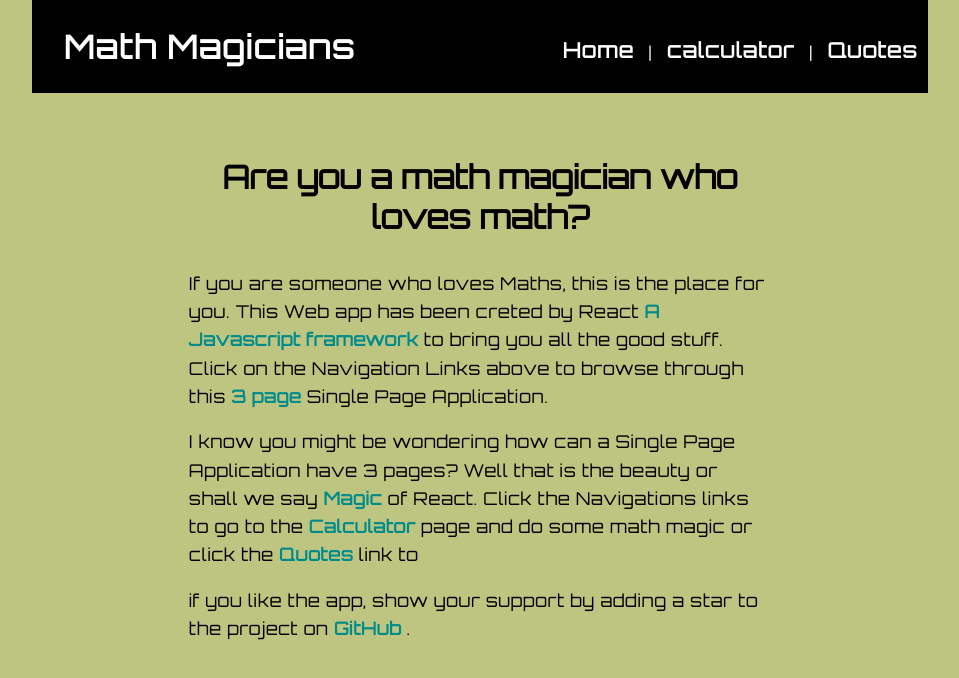
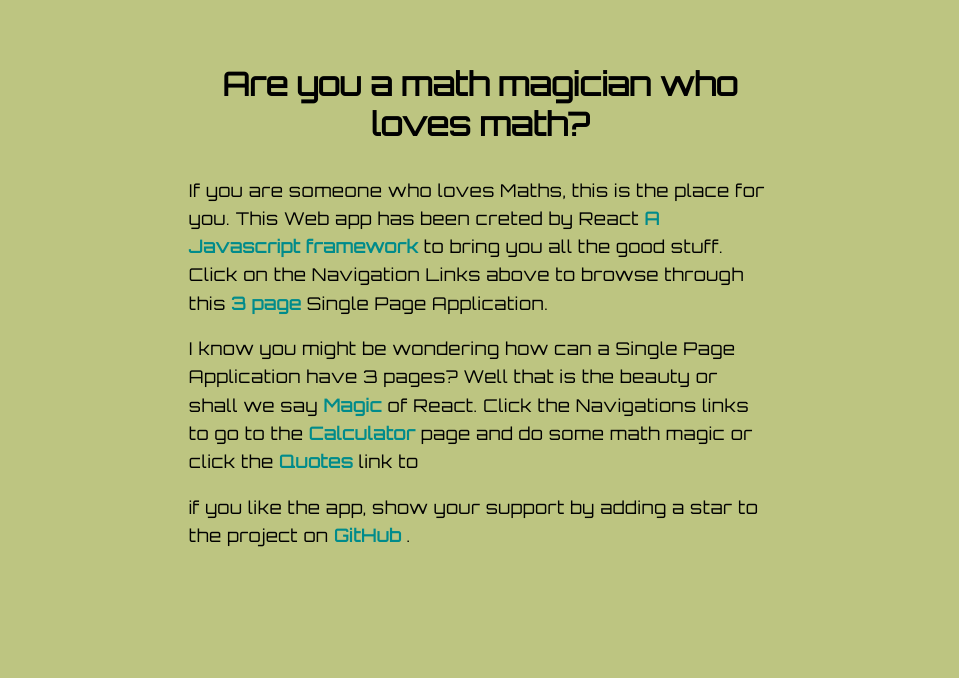
Before and after one commit to Benmuiruri/purchase-helper, a React (Create React App) app: page / in a window 1280 px wide. Shown: the top 678 px of the page, without its empty margins (160-1119 px from the left). Built offline with nearby package versions, Linux system fonts and the light colour scheme.

Commit message:
Add operations.js tests, add calculate.js tests

```diff
--- a/package.json
+++ b/package.json
@@ -4,7 +4,6 @@
   "private": true,
   "dependencies": {
     "@testing-library/jest-dom": "^5.16.4",
-    "@testing-library/react": "^13.1.1",
     "@testing-library/user-event": "^13.5.0",
     "big.js": "^6.1.1",
     "prop-types": "^15.8.1",
@@ -13,6 +12,7 @@
     "react-icons": "^4.3.1",
     "react-router-dom": "^6.3.0",
     "react-scripts": "5.0.1",
+    "react-test-renderer": "^18.1.0",
     "web-vitals": "^2.1.4"
   },
   "scripts": {
@@ -44,6 +44,7 @@
     "@babel/eslint-parser": "^7.17.0",
     "@babel/plugin-syntax-jsx": "^7.16.7",
     "@babel/preset-react": "^7.16.7",
+    "@testing-library/react": "^13.1.1",
     "eslint": "^7.32.0",
     "eslint-config-airbnb": "^18.2.1",
     "eslint-plugin-import": "^2.26.0",
--- a/src/components/Navigation.js
+++ b/src/components/Navigation.js
@@ -1,23 +1,40 @@
-import { Link } from 'react-router-dom';
+/* eslint-disable*/
+import { NavLink } from 'react-router-dom';
 import './Navigation.css';
 
 function Navigation() {
-  return (
-    <div className="header">
-      <h2>Math Magicians</h2>
-      <nav className="navigation">
-        <Link to="/">Home</Link>
-        {' '}
-        |
-        {' '}
-        <Link to="/calculator">calculator</Link>
-        {' '}
-        |
-        {' '}
-        <Link to="/quotes">Quotes</Link>
-      </nav>
-    </div>
-  );
+   const links = [
+     {
+       id: 1,
+       path: '/',
+       text: 'Home',
+     },
+     {
+       id: 2,
+       path: '/calculator',
+       text: 'Calculator',
+     },
+     {
+       id: 3,
+       path: '/quotes',
+       text: 'Quotes',
+     },
+   ];
+
+   return (
+     <nav className='navigation'>
+       <div className='head'></div>
+     </nav>
+   )
+  // return (
+  //     <div className="header">
+  //       <h2>Math Magicians</h2>
+  //       <nav className="navigation">
+  //         <Link to="/">Home</Link> |<Link to="/calculator">calculator</Link> |{' '}
+  //         <Link to="/quotes">Quotes</Link>
+  //       </nav>
+  //     </div>
+  // );
 }
 
 export default Navigation;
```
Also changed, not shown: 1 other file (tests, documents, lock files or other folders).
